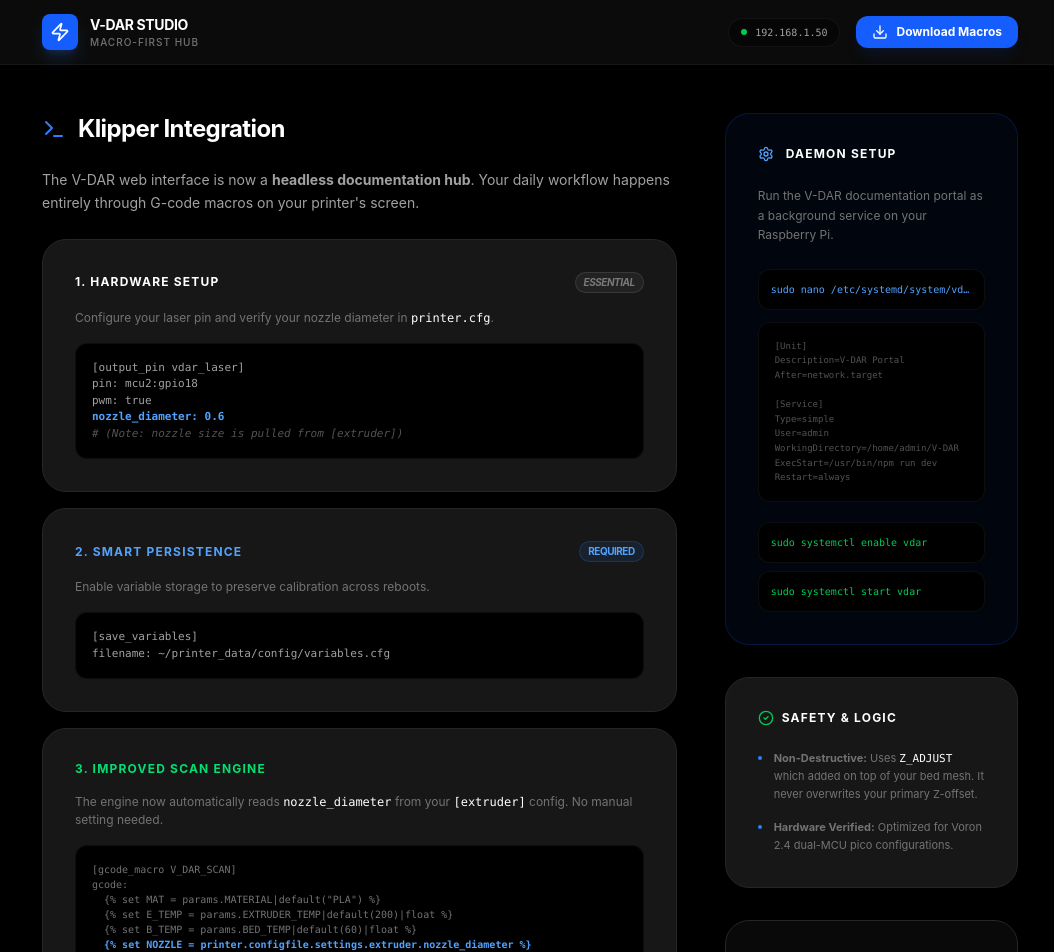
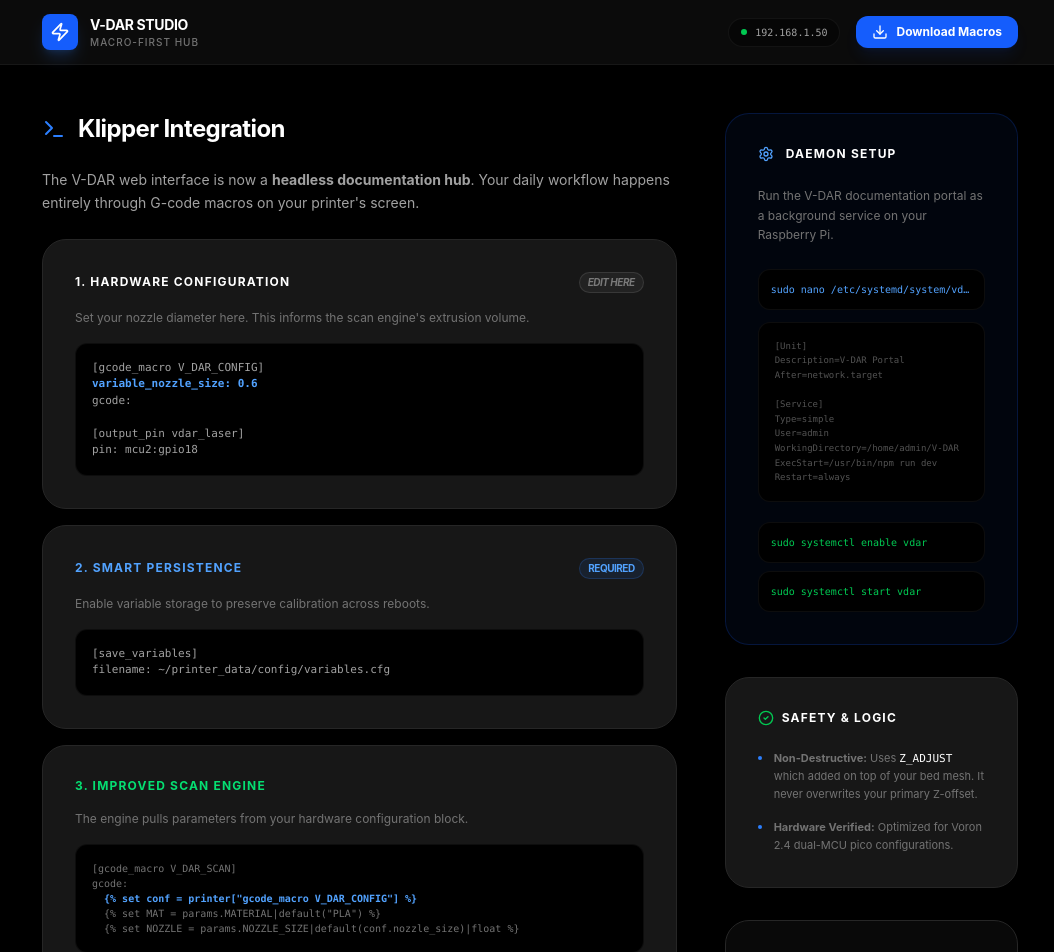
Before and after one commit to rnlauritsen/V-DAR, a React (Vite) app: page / in a window 1280 px wide. Shown: the top 952 px of the page, without its empty margins (110-1164 px from the left). Built offline with nearby package versions, Linux system fonts and the light colour scheme.

Commit message:
feat: Consolidate nozzle size configuration
Move nozzle size setting to a dedicated G-code macro for better organization and user clarity. This simplifies the hardware setup section and improves data management.

```diff
--- a/src/App.tsx
+++ b/src/App.tsx
@@ -70,16 +70,17 @@
               <div className="space-y-4">
                 <div className="p-8 bg-neutral-900 border border-neutral-800 rounded-3xl space-y-4 hover:border-neutral-700 transition-colors group">
                   <div className="flex items-center justify-between">
-                    <h4 className="text-xs font-bold text-white uppercase tracking-widest">1. Hardware Setup</h4>
-                    <span className="text-[10px] bg-white/5 text-white/40 px-2 py-0.5 rounded-full border border-white/10 uppercase font-bold tracking-tighter italic">Essential</span>
+                    <h4 className="text-xs font-bold text-white uppercase tracking-widest">1. Hardware Configuration</h4>
+                    <span className="text-[10px] bg-white/5 text-white/40 px-2 py-0.5 rounded-full border border-white/10 uppercase font-bold tracking-tighter italic">Edit Here</span>
                   </div>
-                  <p className="text-[12px] text-neutral-500">Configure your laser pin and verify your nozzle diameter in <code className="text-white">printer.cfg</code>.</p>
+                  <p className="text-[12px] text-neutral-500">Set your nozzle diameter here. This informs the scan engine's extrusion volume.</p>
                   <pre className="p-4 bg-black rounded-xl text-[11px] font-mono text-neutral-400 border border-white/5 group-hover:border-white/20 transition-colors">
+                    [gcode_macro V_DAR_CONFIG]<br/>
+                    <span className="text-blue-400 font-bold">variable_nozzle_size: 0.6</span><br/>
+                    gcode:<br/>
+                    <br/>
                     [output_pin vdar_laser]<br/>
-                    pin: mcu2:gpio18<br/>
-                    pwm: true<br/>
-                    <span className="text-blue-400 font-bold">nozzle_diameter: 0.6</span><br/>
-                    <span className="text-neutral-600 italic"># (Note: nozzle size is pulled from [extruder])</span>
+                    pin: mcu2:gpio18
                   </pre>
                 </div>
 
@@ -97,46 +98,13 @@
 
                 <div className="p-8 bg-neutral-900 border border-neutral-800 rounded-3xl space-y-4 hover:border-neutral-700 transition-colors group">
                   <h4 className="text-xs font-bold text-green-400 uppercase tracking-widest">3. Improved Scan Engine</h4>
-                  <p className="text-[12px] text-neutral-500">The engine now automatically reads <code className="text-white">nozzle_diameter</code> from your <code className="text-white">[extruder]</code> config. No manual setting needed.</p>
+                  <p className="text-[12px] text-neutral-500">The engine pulls parameters from your hardware configuration block.</p>
                   <div className="p-4 bg-black rounded-xl text-[10px] font-mono text-neutral-500 border border-white/5 overflow-x-auto">
                     [gcode_macro V_DAR_SCAN]<br/>
                     gcode:<br/>
+                    &nbsp;&nbsp;<span className="text-blue-400 font-bold">&#123;% set conf = printer["gcode_macro V_DAR_CONFIG"] %&#125;</span><br/>
                     &nbsp;&nbsp;&#123;% set MAT = params.MATERIAL|default("PLA") %&#125;<br/>
-                    &nbsp;&nbsp;&#123;% set E_TEMP = params.EXTRUDER_TEMP|default(200)|float %&#125;<br/>
-                    &nbsp;&nbsp;&#123;% set B_TEMP = params.BED_TEMP|default(60)|float %&#125;<br/>
-                    &nbsp;&nbsp;<span className="text-blue-400 font-bold">&#123;% set NOZZLE = printer.configfile.settings.extruder.nozzle_diameter %&#125;</span><br/>
-                    &nbsp;&nbsp;&#123;% set PA = params.PRESSURE_ADVANCE|default(0.0)|float %&#125;<br/>
-                    <br/>
-                    &nbsp;&nbsp;G28<br/>
-                    &nbsp;&nbsp;G90<br/>
-                    <br/>
-                    &nbsp;&nbsp;SET_PRESSURE_ADVANCE ADVANCE=&#123;PA&#125;<br/>
-                    <br/>
-                    &nbsp;&nbsp;M117 V-DAR: Heating &#123;MAT&#125;<br/>
-                    &nbsp;&nbsp;M104 S&#123;E_TEMP&#125;<br/>
-                    &nbsp;&nbsp;M140 S&#123;B_TEMP&#125;<br/>
-                    &nbsp;&nbsp;M109 S&#123;E_TEMP&#125;<br/>
-                    &nbsp;&nbsp;M190 S&#123;B_TEMP&#125;<br/>
-                    <br/>
-                    &nbsp;&nbsp;# --- PRINT SAMPLE ---<br/>
-                    &nbsp;&nbsp;G1 Z0.3 F3000<br/>
-                    &nbsp;&nbsp;G1 X50 Y125 F6000<br/>
-                    &nbsp;&nbsp;M83<br/>
-                    &nbsp;&nbsp;&#123;% set ext = (10.0 * (NOZZLE / 0.4)) %&#125;<br/>
-                    &nbsp;&nbsp;G1 X200 E&#123;ext&#125; F1200<br/>
-                    &nbsp;&nbsp;G1 E-1 F1800&nbsp;&nbsp;&nbsp;&nbsp;&nbsp;&nbsp;&nbsp;&nbsp;# Retract 1mm<br/>
-                    <br/>
-                    &nbsp;&nbsp;# --- COOLDOWN ---<br/>
-                    &nbsp;&nbsp;M104 S0&nbsp;&nbsp;&nbsp;&nbsp;&nbsp;&nbsp;&nbsp;&nbsp;&nbsp;&nbsp;&nbsp;&nbsp;&nbsp;&nbsp;# Off to prevent ooze<br/>
-                    &nbsp;&nbsp;G4 P2000&nbsp;&nbsp;&nbsp;&nbsp;&nbsp;&nbsp;&nbsp;&nbsp;&nbsp;&nbsp;&nbsp;&nbsp;&nbsp;# Wait for pressure<br/>
-                    &nbsp;&nbsp;G1 Z5 F3000<br/>
-                    <br/>
-                    &nbsp;&nbsp;# --- SCAN SAMPLE ---<br/>
-                    &nbsp;&nbsp;G1 X50 Y125 F6000<br/>
-                    &nbsp;&nbsp;SET_PIN PIN=vdar_laser VALUE=1<br/>
-                    &nbsp;&nbsp;G1 X200 Y125 F600<br/>
-                    &nbsp;&nbsp;SET_PIN PIN=vdar_laser VALUE=0<br/>
-                    &nbsp;&nbsp;M118 V-DAR: Waiting for service analysis...
+                    &nbsp;&nbsp;&#123;% set NOZZLE = params.NOZZLE_SIZE|default(conf.nozzle_size)|float %&#125;
                   </div>
                 </div>
 
```
Also changed, not shown: vdar_macros.txt.
